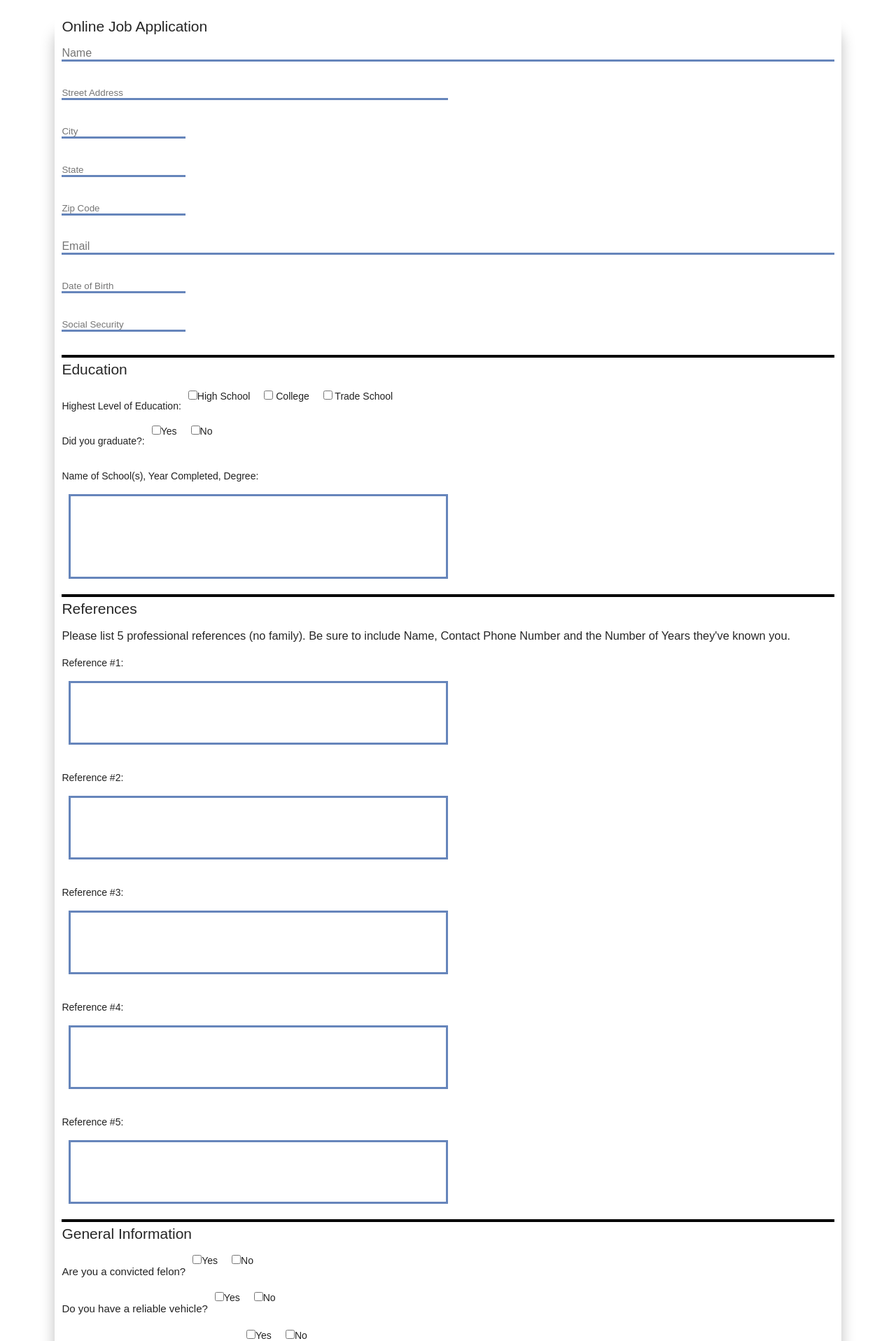
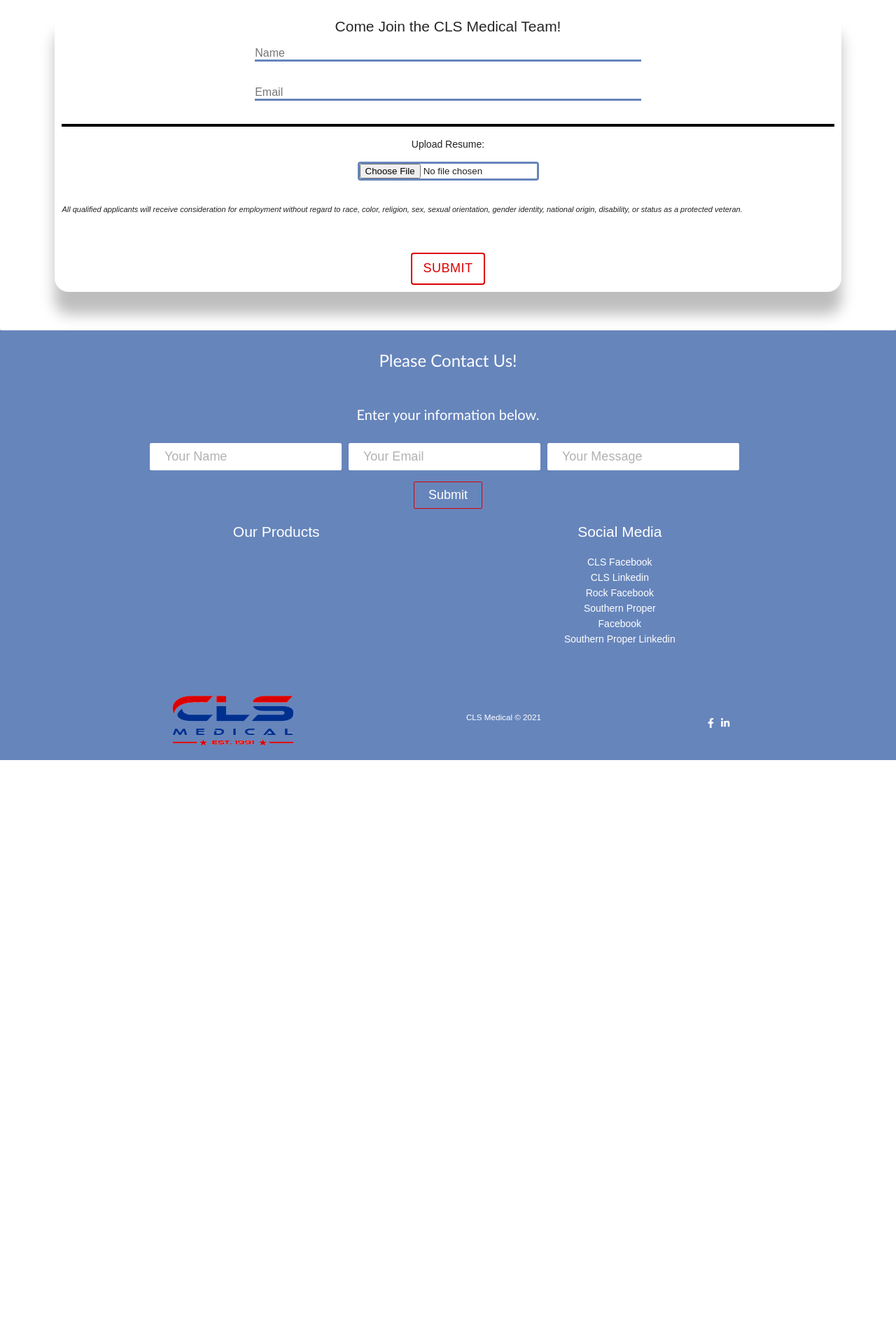
Before and after one commit to swalla50/CLS-Medical, a Next.js app: page /employment in a window 1280 px wide. Shown: the part 440-2356 px from the top of the page at 70% size. After the commit the page ends 1526 px from the top, so only its background shows below. Built offline with nearby package versions, Linux system fonts and the light colour scheme.

Commit message:
Update to Employment form.
updates to employment/ build renew

```diff
--- a/components/EmploymentForm.js
+++ b/components/EmploymentForm.js
@@ -1,15 +1,15 @@
 import Button from '@material-ui/core/Button';
-import {React,useState} from 'react';
+import { React, useState } from 'react';
 import Card from '@material-ui/core/Card';
 import CardContent from '@material-ui/core/CardContent';
 import emailjs from 'emailjs-com';
 import { Divider } from '@material-ui/core';
 import '../styles/EmploymentForm.module.css';
 
-function sendEmail(e){
+function sendEmail(e) {
     e.preventDefault();
 
-emailjs.sendForm('service_r9b69jg', 'template_ifl9jsv', e.target, 'user_OIuQ0ZFNNH6wSdbZCzQet')
+    emailjs.sendForm('service_0vpivnq', 'template_ifl9jsv', 'form#form-contact', 'user_OIuQ0ZFNNH6wSdbZCzQet')
         .then((result) => {
             console.log(result.text);
         }, (error) => {
@@ -17,91 +17,93 @@
         });
 }
 
- export default function EmploymentForm(){
+export default function EmploymentForm() {
 
 
     const [email, setEmail] = useState("");
-    const [ss, setSS] = useState("");
-    const [dob, setDOB] = useState("");
-    const [city, setCity] = useState("");
-    const [state,setState] = useState("");
-    const [zip, setZip] = useState("");
-    const [address, setAddress] = useState("");
+    // const [ss, setSS] = useState("");
+    // const [dob, setDOB] = useState("");
+    // const [city, setCity] = useState("");
+    // const [state,setState] = useState("");
+    // const [zip, setZip] = useState("");
+    // const [address, setAddress] = useState("");
     const [name, setName] = useState("");
     const [phone, setPhone] = useState("");
     const [subject, setSubject] = useState("");
     const [message, setMessage] = useState("");
-    const [ED1, setED1] = useState("");
-    const [ED2, setED2] = useState("");
-    const [ED3, setED3] = useState("");
-    const [Grad1, setGrad1] = useState("");
-    const [Grad2, setGrad2] = useState("");
-    const [schoolInfo, setschoolInfo] = useState("");
-    const [reference1, setreference1] = useState("");
-    const [reference2, setreference2] = useState("");
-    const [reference3, setreference3] = useState("");
-    const [reference4, setreference4] = useState("");
-    const [reference5, setreference5] = useState("");
-    const [general1, setgeneral1] = useState("");
-    const [general2, setgeneral2] = useState("");
-    const [general3, setgeneral3] = useState("");
-    const [general4, setgeneral4] = useState("");
-    const [general5, setgeneral5] = useState("");
-    const [general6, setgeneral6] = useState("");
-    const [general7, setgeneral7] = useState("");
-    const [general8, setgeneral8] = useState("");
-    const [general9, setgeneral9] = useState("");
+    const [file, setFile] = useState("");
+    // const [ED1, setED1] = useState("");
+    // const [ED2, setED2] = useState("");
+    // const [ED3, setED3] = useState("");
+    // const [Grad1, setGrad1] = useState("");
+    // const [Grad2, setGrad2] = useState("");
+    // const [schoolInfo, setschoolInfo] = useState("");
+    // const [reference1, setreference1] = useState("");
+    // const [reference2, setreference2] = useState("");
+    // const [reference3, setreference3] = useState("");
+    // const [reference4, setreference4] = useState("");
+    // const [reference5, setreference5] = useState("");
+    // const [general1, setgeneral1] = useState("");
+    // const [general2, setgeneral2] = useState("");
+    // const [general3, setgeneral3] = useState("");
+    // const [general4, setgeneral4] = useState("");
+    // const [general5, setgeneral5] = useState("");
+    // const [general6, setgeneral6] = useState("");
+    // const [general7, setgeneral7] = useState("");
+    // const [general8, setgeneral8] = useState("");
+    // const [general9, setgeneral9] = useState("");
 
 
     function handleSubmit(e) {
         e.preventDefault();
-        console.log(email, username, phone, subject, message);
+        console.log(email, phone, subject, message);
         // clearing the values
         setEmail("");
         setName("");
-        setPhone("");
+        // setPhone("");
         setSubject("");
         setMessage("");
-        setCity("");
-        setState("");
-        setZip("");
-        setAddress("");
-        setDOB("");
-        setSS("");
-        setED1("");
-        setED2("");
-        setED3("");
-        setGrad1("");
-        setGrad2("");
-        setschoolInfo("");
-        setreference1("");
-        setreference2("");
-        setreference3("");
-        setreference4("");
-        setreference5("");
-        setgeneral1("");
-        setgeneral2("");
-        setgeneral3("");
-        setgeneral4("");
-        setgeneral5("");
-        setgeneral6("");
-        setgeneral7("");
-        setgeneral8("");
-        setgeneral9("");
+        setFile("");
+        // setCity("");
+        // setState("");
+        // setZip("");
+        // setAddress("");
+        // setDOB("");
+        // setSS("");
+        // setED1("");
+        // setED2("");
+        // setED3("");
+        // setGrad1("");
+        // setGrad2("");
+        // setschoolInfo("");
+        // setreference1("");
+        // setreference2("");
+        // setreference3("");
+        // setreference4("");
+        // setreference5("");
+        // setgeneral1("");
+        // setgeneral2("");
+        // setgeneral3("");
+        // setgeneral4("");
+        // setgeneral5("");
+        // setgeneral6("");
+        // setgeneral7("");
+        // setgeneral8("");
+        // setgeneral9("");
     }
-    return(
+    return (
         <Card>
-        <CardContent style={{paddingBottom:'55px'}}>
-            <div className= 'contact-form-container' style={{paddingInline:'5%'}}>
-                <form id='form-contact' onSubmit={sendEmail} style={{background: 'white', borderRadius:'20px', padding:'10px', boxShadow: '0 32px 20px rgb(0 0 0 / 26%)'}}>
+            <CardContent style={{ paddingBottom: '55px' }}>
+                <div className='contact-form-container' style={{ paddingInline: '5%' }}>
+                    <form enctype="multipart/form-data" method="post" id='form-contact' onSubmit={sendEmail} style={{ background: 'white', borderRadius: '20px', padding: '10px', boxShadow: '0 32px 20px rgb(0 0 0 / 26%)' }}>
                         <div className='form-group'>
-                        <div className= 'contactrow'>
-                            <h2>Online Job Application</h2>
-                            <div className='col-md-6' style={{paddingBottom:'3%'}}>
-                                <input placeholder='Name' onChange={(e) => setName(e.target.value)} id ='name' type='text' className='form-control' name='name' value = {name}
-                                style={{borderLeft:'none',borderRight:'none', borderTop: 'none', borderBottom:'solid #6685bb', padding:'0px'}} />
+                            <div className='contactrow' style={{ textAlign: 'center' }}>
+                                <h2>Come Join the CLS Medical Team!</h2>
+                                <div className='col-md-6' style={{ paddingBottom: '3%' }}>
+                                    <input placeholder='Name' onChange={(e) => setName(e.target.value)} id='name' type='text' className='form-control' name='name' value={name}
+                                        style={{ borderLeft: 'none', borderRight: 'none', borderTop: 'none', borderBottom: 'solid #6685bb', padding: '0px', width: '50%' }} />
                                 </div>
-                            <div className='form-group' onChange={(e) => setAddress(e.target.value)} style={{paddingBottom:'3%'}}>
+                                {/* <div className='form-group' onChange={(e) => setAddress(e.target.value)} style={{paddingBottom:'3%'}}>
                                 <input placeholder='Street Address' id ='address' type='text' className='form-control' name='address' value ={address}
                                 style={{borderLeft:'none',borderRight:'none', borderTop: 'none', borderBottom:'solid #6685bb', width:'50%'}} />
                             </div>
@@ -118,24 +120,24 @@
                                     <input placeholder='Zip Code' onChange={(e) => setZip(e.target.value)} id ='zip' type='text' className='form-control' name='zip' value = {zip}
                                     aria-describedby='emailHelp'   style={{borderLeft:'none',borderRight:'none', borderTop: 'none', borderBottom:'solid #6685bb'}} />
                                 </div>
-                            </div>
+                            </div> */}
 
                                 <div className='address-group'>
-                                <div className='form-group' style={{paddingBottom:'3%'}}>
-                                    <input placeholder='Email' onChange={(e) => setEmail(e.target.value)} id ='email' type='email' className='form-control' rows='1' name='email' value = {email}
-                                    style={{padding:'0px',borderLeft:'none',borderRight:'none', borderTop: 'none', borderBottom:'solid #6685bb'}} />
+                                    <div className='form-group' style={{ paddingBottom: '3%' }}>
+                                        <input placeholder='Email' onChange={(e) => setEmail(e.target.value)} id='email' type='email' className='form-control' rows='1' name='email' value={email}
+                                            style={{ padding: '0px', borderLeft: 'none', borderRight: 'none', borderTop: 'none', borderBottom: 'solid #6685bb', width: '50%' }} />
                                     </div>
-                                <div className='col-md-6' style={{paddingBottom:'3%'}}>
+                                    {/* <div className='col-md-6' style={{paddingBottom:'3%'}}>
                                     <input placeholder='Date of Birth' onChange={(e) => setDOB(e.target.value)} id ='dob' type='text' className='form-control' name='dob' value = {dob}
                                     style={{borderLeft:'none',borderRight:'none', borderTop: 'none', borderBottom:'solid #6685bb'}} />
                                 </div>
                                 <div className='col-md-6' style={{paddingBottom:'3%'}}>
                                     <input placeholder='Social Security' onChange={(e) => setSS(e.target.value)} id ='zip' type='text' className='form-control' name='ss' value = {ss}
                                     style={{borderLeft:'none',borderRight:'none', borderTop: 'none', borderBottom:'solid #6685bb'}} />
+                                </div> */}
                                 </div>
-                            </div>
-                            <Divider style={{height:'4px', backgroundColor:'black'}}></Divider>
-                            <h2>Education</h2>
+                                <Divider style={{ height: '4px', backgroundColor: 'black' }}></Divider>
+                                {/* <h2>Education</h2>
                             <div className='education-group1'style={{display:'inline-flex'}}>
                                 <p>Highest Level of Education:</p><t></t>
                                 <div className='checkbox1' style={{paddingInline:'10px'}}>
@@ -192,8 +194,8 @@
                                 <div className='reference' style={{paddingInline:'10px'}}>
                                     <input type="text" onChange={(e) => setreference3(e.target.value)} id="reference3" name="reference3" style={{paddingBottom:'70px', width:'50%', border: 'solid rgb(102, 133, 187)'}} value={reference3} />
                                 </div>
-                            </div><br></br>
-                            <div className='refence-group'style={{}}>
+                            </div><br></br> */}
+                                {/* <div className='refence-group'style={{}}>
                                 <p>Reference #4:</p><t></t>
                                 <div className='reference' style={{paddingInline:'10px'}}>
                                     <input type="text" onChange={(e) => setreference4(e.target.value)} id="reference4" name="reference4" style={{paddingBottom:'70px', width:'50%', border: 'solid rgb(102, 133, 187)'}} value={reference4} />
@@ -318,17 +320,20 @@
                                 </div>
                             </div><br></br>
 
-                            <Divider style={{height:'4px', backgroundColor:'black'}}></Divider>
+                            <Divider style={{height:'4px', backgroundColor:'black'}}></Divider> */}
 
-                            <div className='upload'style={{}}>
+                                <div className='upload' style={{}}>
                                     <p>Upload Resume:</p><t></t>
-                                <div className='resume' style={{paddingInline:'10px', borderRadius:"20px"}}>
-                                    <input type="file" id="resumeFile" name="filename" style={{ border: 'solid rgb(102, 133, 187)', borderRadius:"20px", cursor:"pointer"}} />
+                                    <div className='resume' style={{ paddingInline: '10px', borderRadius: "20px" }}>
+                                        <input type="file" id="filename" name="filename" onChange={(e) => setFile(e.target.value)} style={{ border: 'solid rgb(102, 133, 187)', borderRadius:'4px', cursor: "pointer" }} />
                                     </div>
                                 </div><br></br>
 
-                            <div className='button-row' style={{width:'100%', textAlign:'center', paddingTop:'20px'}}>
-                                <Button variant='outlined' onClick={handleSubmit} type= 'submit' className='primary-btn submit' style={{width:'fit-content', fontSize:'large', border:'2px solid #dc0000',color: '#dc0000'}}>Submit</Button>
+                                <div className='disc-message' style={{textAlign:'left', fontSize:'11px',fontStyle:'italic'}}>
+                                    <p>All qualified applicants will receive consideration for employment without regard to race, color, religion, sex, sexual orientation, gender identity, national origin, disability, or status as a protected veteran.</p><t></t>
+                                </div><br></br>
+                                <div className='button-row' style={{ width: '100%', textAlign: 'center', paddingTop: '20px'}}>
+                                    <Button variant='outlined' onclick={handleSubmit} value='Send' type='submit' className='primary-btn submit' style={{ width: 'fit-content', fontSize: 'large', border: '2px solid #dc0000', color: '#dc0000' }}>Submit</Button>
                                 </div>
                             </div>
                         </div>
```
Also changed, not shown: styles/EmploymentForm.module.css (+11 -0 lines). Lines whose indentation alone changed are shown as unchanged.
